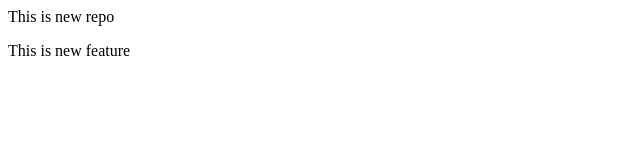
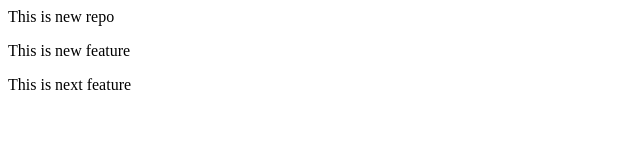
Before and after one commit to ritbun88/Local-repo, a plain HTML site: page index.html in a window 1280 px wide. Shown: the whole page, without its empty margins (0-640 px from the left). Drawn offline with Linux system fonts and the light colour scheme.

Commit message:
Add new feature

```diff
--- a/index.html
+++ b/index.html
@@ -1,2 +1,3 @@
 <p>This is new repo</p>
 <p>This is new feature</p>
+<p>This is next feature</p>
```
